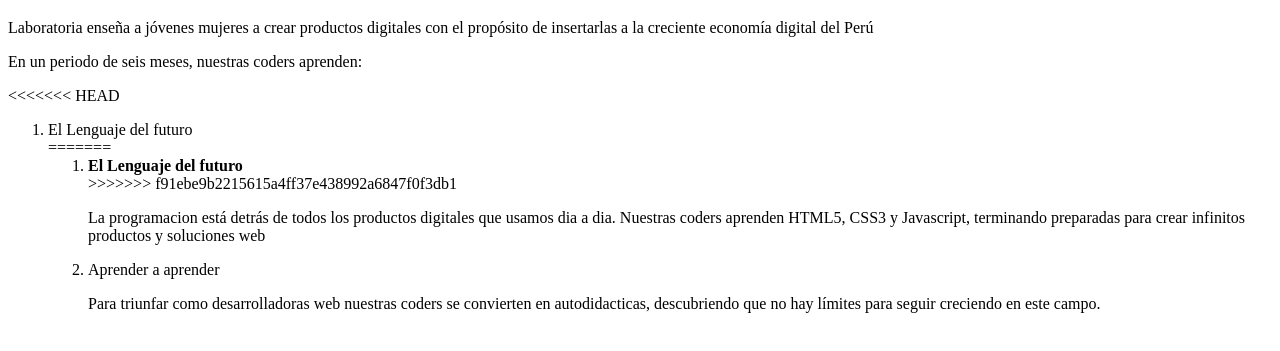
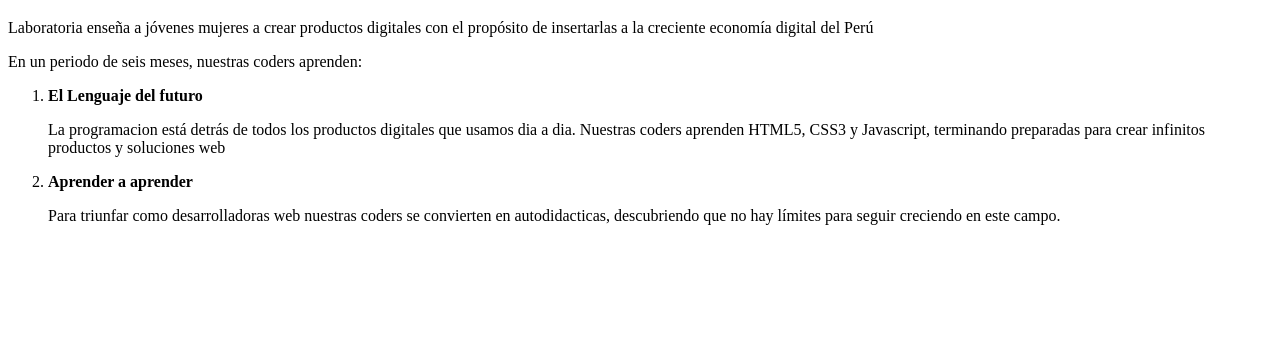
Before and after one commit to lisettecode/Viendo-cajas, a plain HTML site: page index.html in a window 1280 px wide. Shown: the part 113-464 px from the top of the page. Drawn offline with Linux system fonts and the light colour scheme.

Commit message:
listas ok

```diff
--- a/index.html
+++ b/index.html
@@ -12,18 +12,14 @@
   <h1 style="strong">Laboratoria</h1>
   <p>Laboratoria enseña a jóvenes mujeres a crear productos digitales con el propósito de insertarlas a la creciente economía digital del Perú</p>
   <p>En un periodo de seis meses, nuestras coders aprenden:</p>
-<<<<<<< HEAD
+
   <ol>
-       <li style="strong">El Lenguaje del futuro</li>
-=======
+       <li><strong>El Lenguaje del futuro</strong></li>
 
-    <ol>
-       <li><strong>El Lenguaje del futuro</strong></li>
->>>>>>> f91ebe9b2215615a4ff37e438992a6847f0f3db1
 
        <p>La programacion está detrás de todos los productos digitales que usamos dia a dia. Nuestras coders aprenden HTML5, CSS3 y Javascript, terminando preparadas para crear infinitos productos y soluciones web</p>
 
-       <li style="strong">Aprender a aprender</li>
+       <li><strong>Aprender a aprender</strong></li>
 
        <p>Para triunfar como desarrolladoras web nuestras coders se convierten en autodidacticas, descubriendo que no hay límites para seguir creciendo en este campo.</p>
    </ol>
```
